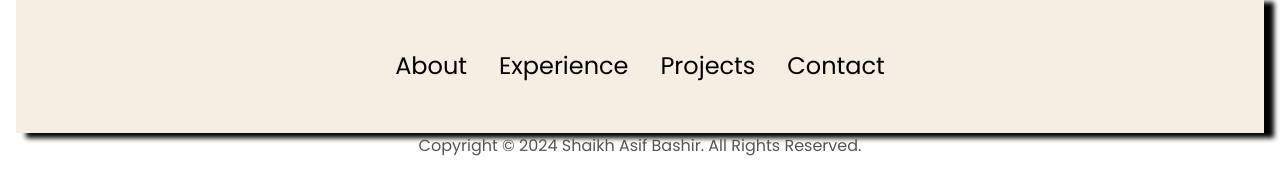
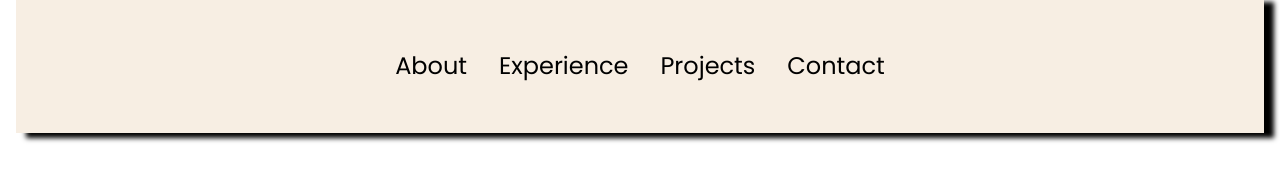
Before and after one commit to ShaikhAsif46/My-portfolio, a plain HTML site: page index.html in a window 1280 px wide. Shown: the part 3259-3454 px from the top of the page. Drawn offline with Linux system fonts and the light colour scheme.

Commit message:
removed footer copyright

```diff
--- a/index.html
+++ b/index.html
@@ -334,7 +334,6 @@
           </ul>
         </div>
       </nav>
-      <p>Copyright &#169; 2024 Shaikh Asif Bashir. All Rights Reserved.</p>
     </footer>
     <script src="script.js"></script>
   </body>
```
